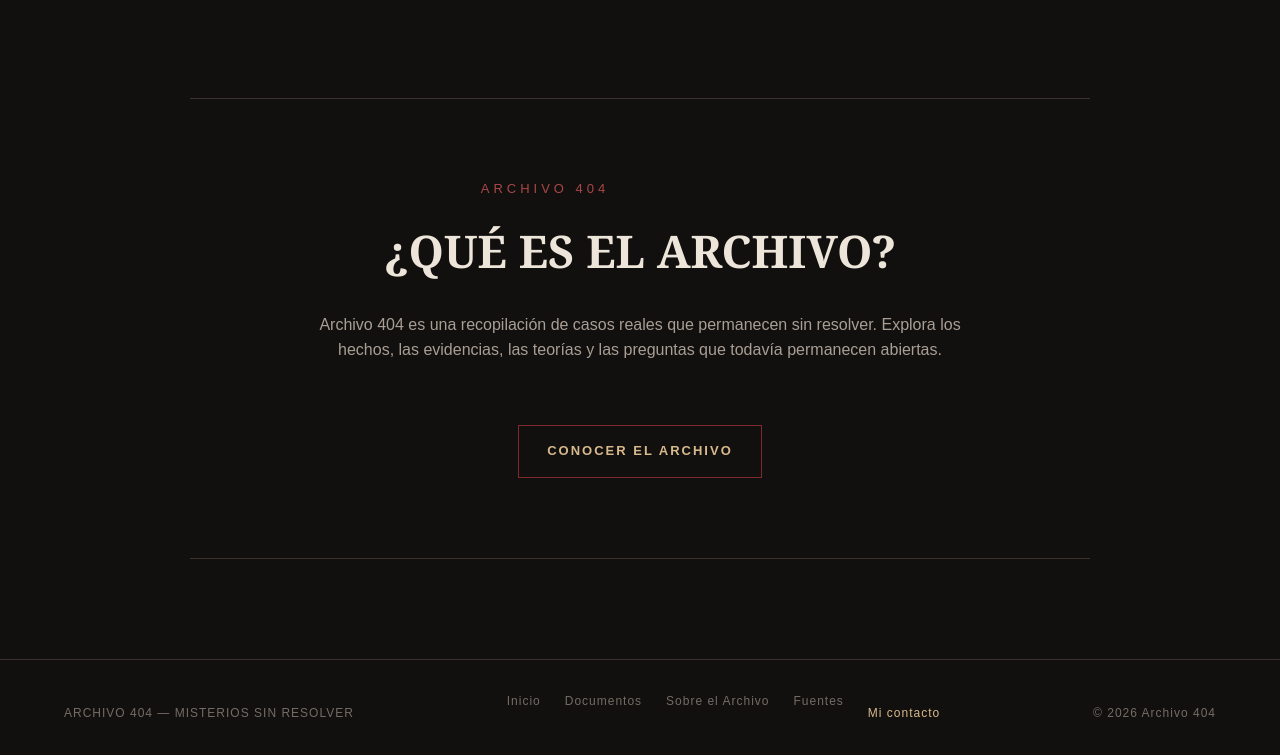
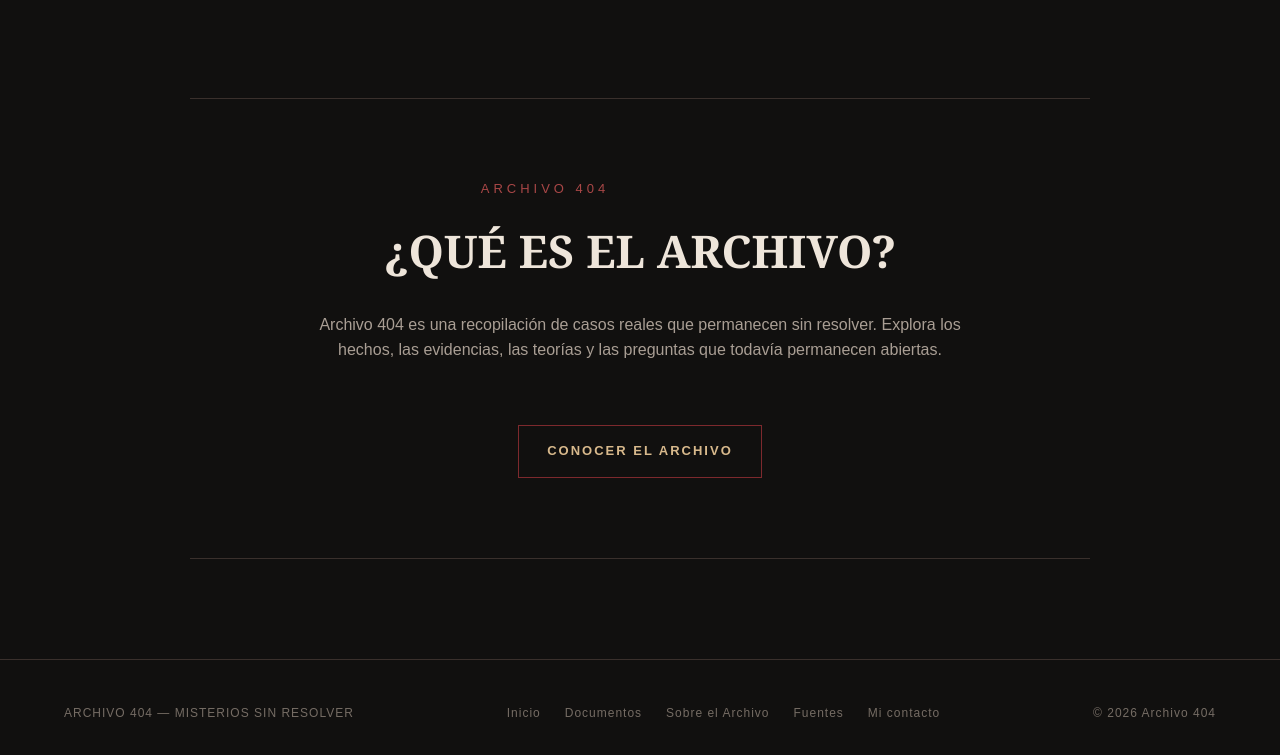
Before and after one commit to angierombar/archivo-404, a plain HTML site: page index.html in a window 1280 px wide. Shown: the part 1432-2187 px from the top of the page. Drawn offline with Linux system fonts and the light colour scheme.

Commit message:
Corregir código de país de WhatsApp y alinear botón de contacto

```diff
--- a/index.html
+++ b/index.html
@@ -171,7 +171,7 @@
           &#191;Tienes una pregunta sobre el archivo? Escr&#237;beme por WhatsApp.
         </p>
 
-        <a class="boton" href="https://wa.me/50962830199?text=Hola%2C%20tengo%20una%20pregunta%20sobre%20el%20Archivo%20404" target="_blank" rel="noopener">ENVIAR MENSAJE</a>
+        <a class="boton" href="https://wa.me/50662830199?text=Hola%2C%20tengo%20una%20pregunta%20sobre%20el%20Archivo%20404" target="_blank" rel="noopener">ENVIAR MENSAJE</a>
       </div>
     </div>
 
--- a/styles.css
+++ b/styles.css
@@ -565,6 +565,7 @@ main > section.hero > p.descripcion {
 ==============================*/
 footer {
     display: flex;
+    align-items: center;
     justify-content: space-between;
     gap: 20px;
     padding: 2rem 5%;
@@ -576,6 +577,7 @@ footer {
 
 footer nav {
     display: flex;
+    align-items: center;
     gap: 1.5rem;
 }
 
@@ -595,11 +597,12 @@ footer a:focus {
 .contacto-boton {
     padding: 0;
     background-color: transparent;
-    color: var(--color-gold);
+    color: var(--color-muted-dark);
     border: 0;
     font-family: inherit;
     font-size: inherit;
     letter-spacing: inherit;
+    line-height: inherit;
     cursor: pointer;
 }
 
```
Also changed, not shown: caso-001.html (+1 -1 lines), caso-002.html (+1 -1 lines), caso-003.html (+1 -1 lines), caso-004.html (+1 -1 lines), caso-005.html (+1 -1 lines), caso-006.html (+1 -1 lines), documentos.html (+1 -1 lines), fuentes.html (+1 -1 lines), sobre.html (+1 -1 lines).
